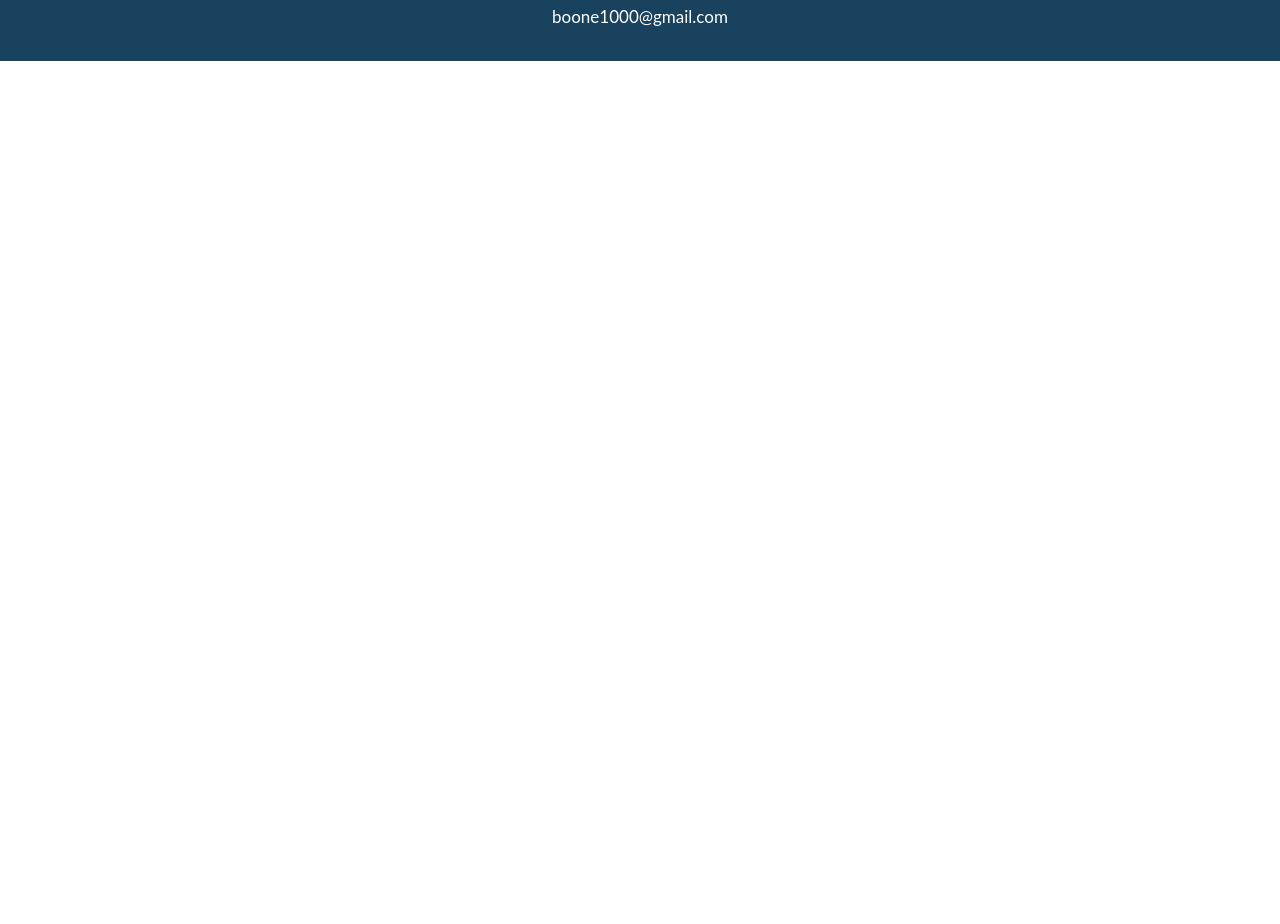
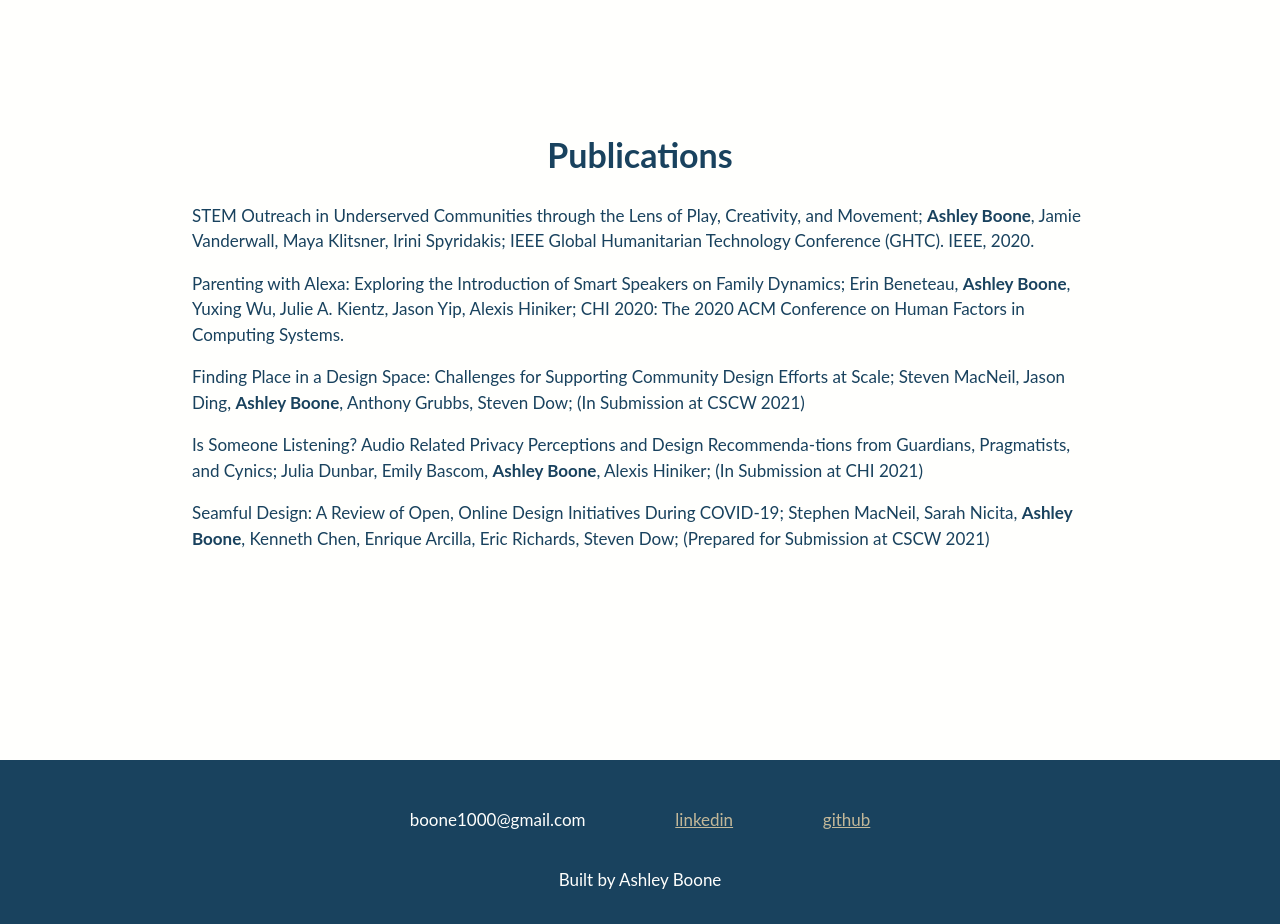
Before and after one commit to boone1000/portfolio2020, a React (Create React App) app: page /research in a window 1280 px wide. Shown: the part 160-1084 px from the top of the page. Before the commit the page ends 800 px from the top, so only its background shows below. Built offline with nearby package versions, Linux system fonts and the light colour scheme.

Commit message:
new page for research

```diff
--- a/public/index.html
+++ b/public/index.html
@@ -24,7 +24,7 @@
       work correctly both with client-side routing and a non-root public URL.
       Learn how to configure a non-root public URL by running `npm run build`.
     -->
-    <title>React App</title>
+    <title>Ashley Boone</title>
   </head>
   <body>
     <noscript>You need to enable JavaScript to run this app.</noscript>
--- a/src/App.css
+++ b/src/App.css
@@ -11,6 +11,21 @@
   color: #fffffd;
   padding-top: 30px;
   padding-bottom: 15px;
+}
+
+
+a{
+  color: #C3B899;
+}
+
+.footer-Container{
+  display: flex;
+  flex-direction: row;
+  flex-wrap: wrap;
+  margin: auto;
+  width: 50%;
+  justify-content: space-evenly;
+
 }
 
 /* HEADER */
--- a/src/App.js
+++ b/src/App.js
@@ -3,10 +3,11 @@ import logo from './logo.svg';
 import './App.css';
 import './media.css';
 import { BrowserRouter, Route, Link } from 'react-router-dom'
-import Home from './pages/Projects'
-import Portfolio from './pages/Resume'
-import Contact from './pages/About'
+import Home from './pages/Projects';
+import Portfolio from './pages/Resume';
+import Contact from './pages/About';
 import About from './pages/About';
+import Research from './pages/Research';
 import Resume from './pages/Resume';
 import Projects from './pages/Projects';
 import planning from './pages/planning';
@@ -23,7 +24,8 @@ function App() {
           <p>ab</p>
         </div>
         <div className='menu'>
-          <Link to="/">projects</Link>
+          <Link to="/">design</Link>  {/*Changed name to add research tabs*/}
+          <Link to="/research">research</Link>
           <Link to="/resume">resume</Link>
           <Link to="/about">about</Link>
         </div>
@@ -31,6 +33,7 @@ function App() {
 
       <Route path="/" exact component={Projects} />
       <Route path="/resume" component={Resume} />
+      <Route path="/research" component={Research} />
       <Route path="/about" component={About} />
       <Route path="/planning" component={planning} />
       <Route path="/oralhistory" component={oralhistory} />
@@ -38,8 +41,14 @@ function App() {
       <Route path="/discharge" component={discharge} />
 
       <footer className='App-footer'>
-        <p>Hand coded by Ashley Boone</p>
-        <p>boone1000@gmail.com</p>
+        <div className='footer-Container'>
+          <p>boone1000@gmail.com</p>
+          <p><a href="https://www.linkedin.com/in/ashleynboone/">linkedin</a></p>
+          <p><a href="https://github.com/boone1000">github</a></p>
+        </div>
+        <p>Built by Ashley Boone</p>
+
+
       </footer>
 
 
--- /dev/null
+++ b/src/pages/Research.js
@@ -0,0 +1,20 @@
+import React from 'react'
+
+function Research(){
+    return <div className="page">
+
+        <div className='splash'>
+            <h1>Publications</h1>
+            <p className='main'>STEM Outreach in Underserved Communities through the Lens of Play, Creativity, and Movement; <b>Ashley Boone</b>, Jamie Vanderwall, Maya Klitsner, Irini Spyridakis; IEEE Global Humanitarian Technology Conference (GHTC). IEEE, 2020.</p>
+            <p className='main'>Parenting with Alexa: Exploring the Introduction of Smart Speakers on Family Dynamics; Erin  Beneteau, <b>Ashley Boone</b>,  Yuxing  Wu, Julie A. Kientz, Jason Yip, Alexis Hiniker; CHI 2020: The 2020 ACM Conference on Human Factors in Computing Systems.</p>
+            <p className='main'>Finding Place in a Design Space: Challenges for Supporting Community Design Efforts at Scale; Steven  MacNeil,  Jason Ding, <b>Ashley  Boone</b>, Anthony Grubbs, Steven Dow; (In Submission at CSCW 2021)</p>
+            <p className='main'>Is Someone Listening? Audio Related Privacy Perceptions and Design Recommenda-tions from Guardians, Pragmatists, and Cynics; Julia Dunbar, Emily Bascom, <b>Ashley Boone</b>, Alexis Hiniker; (In Submission at CHI 2021)</p>
+            <p className='main'>Seamful Design: A Review of Open, Online Design Initiatives During COVID-19; Stephen MacNeil, Sarah Nicita, <b>Ashley Boone</b>, Kenneth Chen, Enrique Arcilla, Eric Richards, Steven Dow; (Prepared for Submission at CSCW 2021)</p>
+
+            {/* <p>I am also a.....</p> */}
+        </div>
+
+    </div>
+}
+
+export default Research
```
